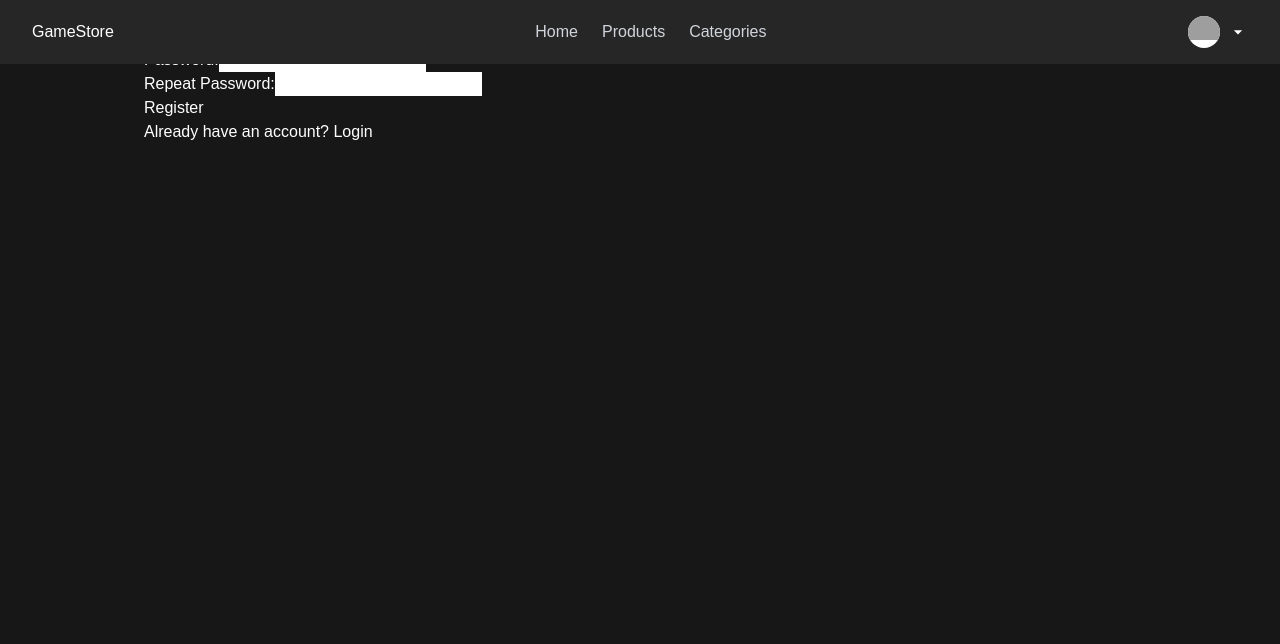
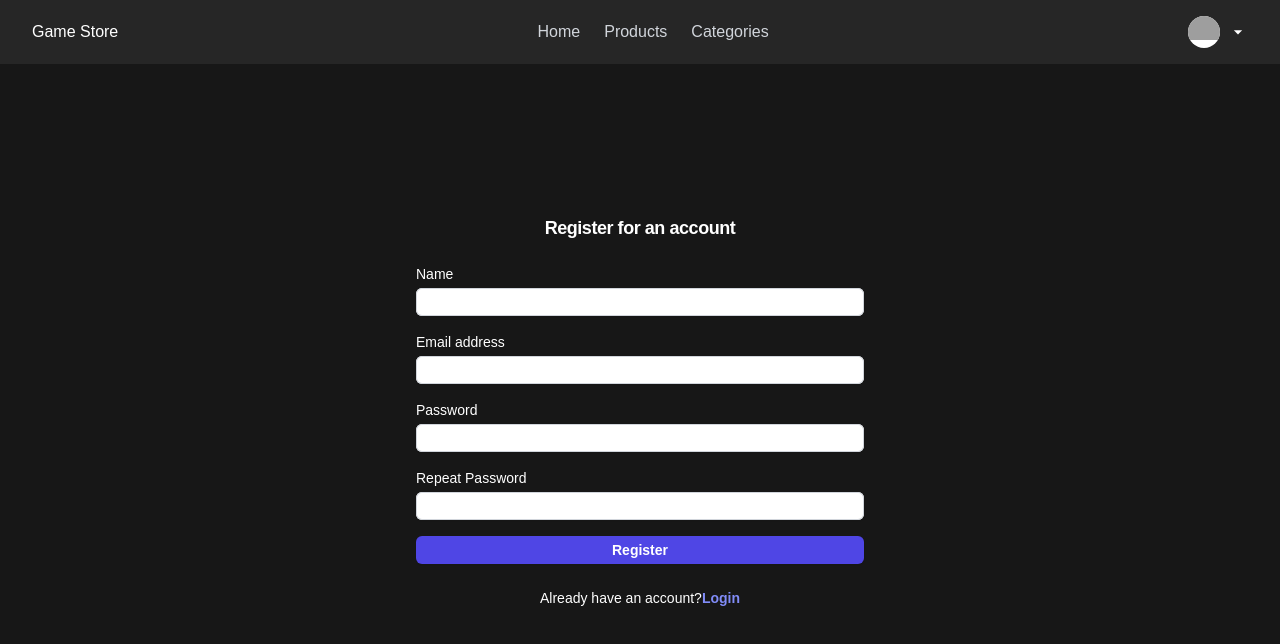
Before and after one commit to sinarhen/GameStore, a React (Create React App) app in the folder client/: page /register in a window 1280 px wide. Shown: the top 644 px of the page. Built offline with nearby package versions, Linux system fonts and the light colour scheme; grey boxes are pictures that could not be loaded; the HTML template or start-up script is replaced by a standard one.

Commit message:
added auth components

```diff
--- /dev/null
+++ b/client/src/components/Input.tsx
@@ -0,0 +1,25 @@
+export default function Input({...props}: {
+    name: string,
+    id: string,
+    type: string,
+    autoComplete: string,
+    label: string
+}) {
+    return (
+        <div>
+            <label htmlFor={props.name} className="block text-sm font-medium leading-5 text-white">
+                {props.label}
+            </label>
+            <div className="mt-1">
+                <input
+                    id={props.id}
+                    name={props.name}
+                    type={props.type}
+                    autoComplete={props.autoComplete}
+                    required
+                    className="block w-full rounded-md border-0 py-1 px-2 text-black shadow-sm ring-1 ring-inset ring-gray-300 placeholder:text-gray-400 focus:ring-2 focus:ring-inset focus:ring-indigo-600 text-sm leading-5"
+                />
+            </div>
+        </div>
+    );
+}
--- a/client/src/components/Navbar.tsx
+++ b/client/src/components/Navbar.tsx
@@ -9,7 +9,7 @@ const Navbar = ({isAuthenticated = true}: {
         <nav className="bg-neutral-800 fixed w-full">
             <div className="max-w-7xl mx-auto px-4 sm:px-6 lg:px-8">
                 <div className="flex duration-200 items-center justify-between h-16">
-                    <h1 className="text-white">GameStore</h1>
+                    <h1 className="text-white"><Link to="/">Game Store</Link></h1>
                     <div className="flex">
                         <Link to="/" className="text-gray-300 hover:bg-neutral-700 px-3 py-2 rounded-md ">Home</Link>
                         <Link to="/products" className="text-gray-300 hover:bg-neutral-700 px-3 py-2 rounded-md">Products</Link>
--- a/client/src/pages/Login.tsx
+++ b/client/src/pages/Login.tsx
@@ -1,15 +1,40 @@
+import { Link } from "react-router-dom";
+
+import Input from "../components/Input";
+
 export default function Login() {
     return (
-        <form>
+        <>
+      <div className="flex min-h-full flex-1 flex-col justify-center px-4 py-8 lg:px-6">
+        <div className="sm:mx-auto sm:w-full sm:max-w-sm">
+          <h2 className="mt-6 text-center text-lg font-bold leading-6 tracking-tight text-white">
+            Sign in to your account
+          </h2>
+        </div>
+
+        <div className="mt-6 sm:mx-auto sm:w-full sm:max-w-sm">
+          <form className="space-y-4" action="#" method="POST">
+
+            <Input label="Email Address" name="email" type="email" id="email" autoComplete="email" />
+            <Input label="Password" name="password" type="password" id="password" autoComplete="current-password" />
+
             <div>
-                <label>Email:</label>
-                <input type="email" />
+              <button
+                type="submit"
+                className="flex w-full justify-center rounded-md bg-indigo-600 px-2 py-1 text-sm font-semibold leading-5 text-white shadow-sm hover:bg-indigo-500 focus-visible:outline focus-visible:outline-2 focus-visible:outline-offset-2 focus-visible:outline-indigo-600">
+                Sign in
+              </button>
             </div>
-            <div>
-                <label>Password:</label>
-                <input type="password" />
-            </div>
-            <button type="submit">Login</button>
-        </form>
+          </form>
+
+          <p className="mt-6 text-center text-sm text-white">
+            Don't have an account?
+            <Link to="/register" className="font-semibold leading-5 text-indigo-400 hover:text-indigo-300">
+                Registration
+            </Link>
+          </p>
+        </div>
+      </div>
+    </>
     );
 }
--- a/client/src/pages/Register.tsx
+++ b/client/src/pages/Register.tsx
@@ -1,27 +1,43 @@
-import { Link } from "react-router-dom"
+import { Link } from "react-router-dom";
+
+import Input from "../components/Input";
 
 export default function Register() {
-    return (
-        <form>
+  return (
+    <>
+      <div className="flex min-h-full flex-1 flex-col justify-center px-4 py-8 lg:px-6">
+        <div className="sm:mx-auto sm:w-full sm:max-w-md">
+          <h2 className="mt-6 text-center text-lg font-bold leading-6 tracking-tight text-white">
+            Register for an account
+          </h2>
+        </div>
+
+        <div className="mt-6 sm:mx-auto sm:w-full sm:max-w-md">
+          <form className="space-y-4" action="#" method="POST">
+
+            <Input label="Name" name="name" type="text" id="name" autoComplete="name" />
+            <Input label="Email address" name="email" type="email" id="email" autoComplete="email" />
+            <Input label="Password" name="password" type="password" id="password" autoComplete="new-password" />
+            <Input label="Repeat Password" name="repeatPassword" type="password" id="repeatPassword" autoComplete="new-password" />
+
             <div>
-                <label>Name:</label>
-                <input type="text" />
+              <button
+                type="submit"
+                className="flex w-full justify-center rounded-md bg-indigo-600 px-2 py-1 px-2 text-sm font-semibold leading-5 text-white shadow-sm hover:bg-indigo-500 focus-visible:outline focus-visible:outline-2 focus-visible:outline-offset-2 focus-visible:outline-indigo-600"
+              >
+                Register
+              </button>
             </div>
-            <div>
-                <label>Email:</label>
-                <input type="email" />
-            </div>
-            <div>
-                <label>Password:</label>
-                <input type="password" />
-            </div>
-            <div>
-                <label>Repeat Password:</label>
-                <input type="password"/>
-            </div>
-            <button type="submit">Register</button>
+          </form>
 
-            <p>Already have an account? <Link to="/login">Login</Link></p>
-        </form>
-    );
+          <p className="mt-6 text-center text-sm text-white">
+            Already have an account?
+            <Link to="/login" className="font-semibold leading-5 text-indigo-400 hover:text-indigo-300">
+                Login
+            </Link>
+          </p>
+        </div>
+      </div>
+    </>
+  );
 }
```
